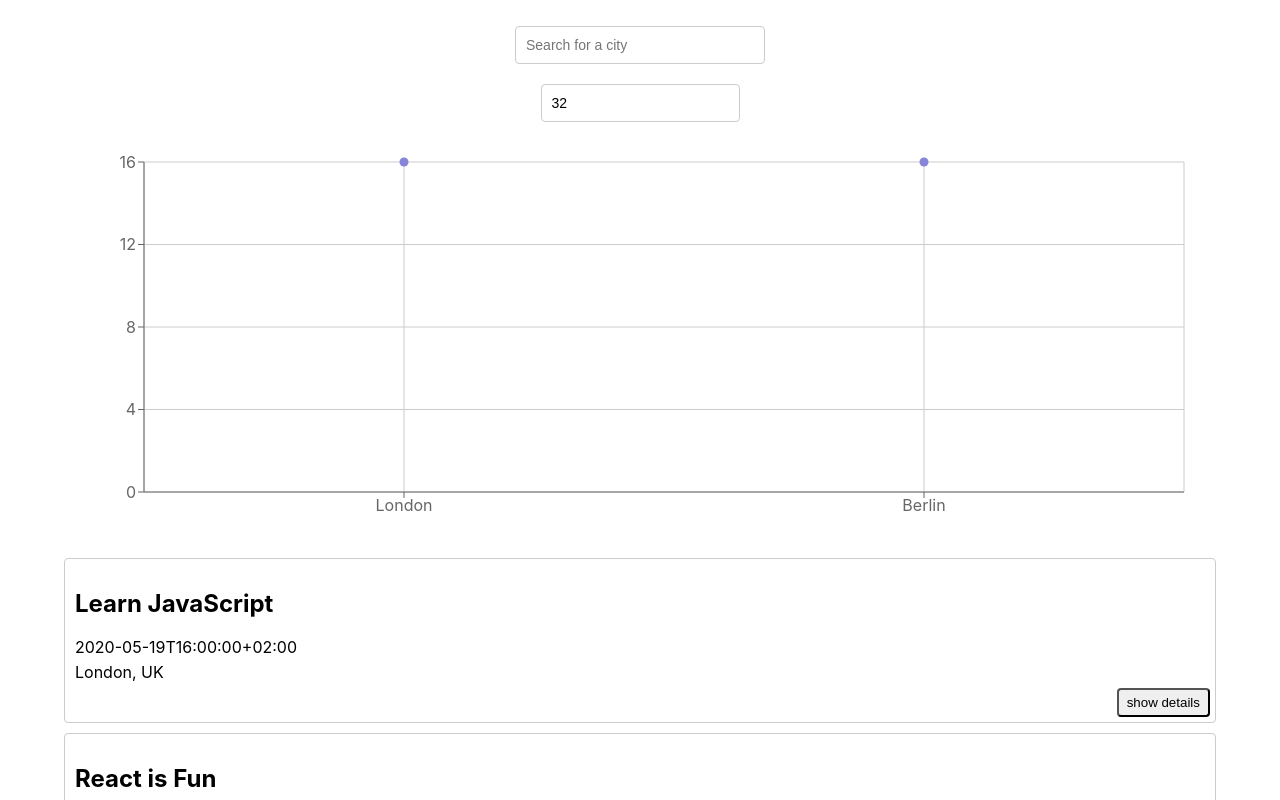
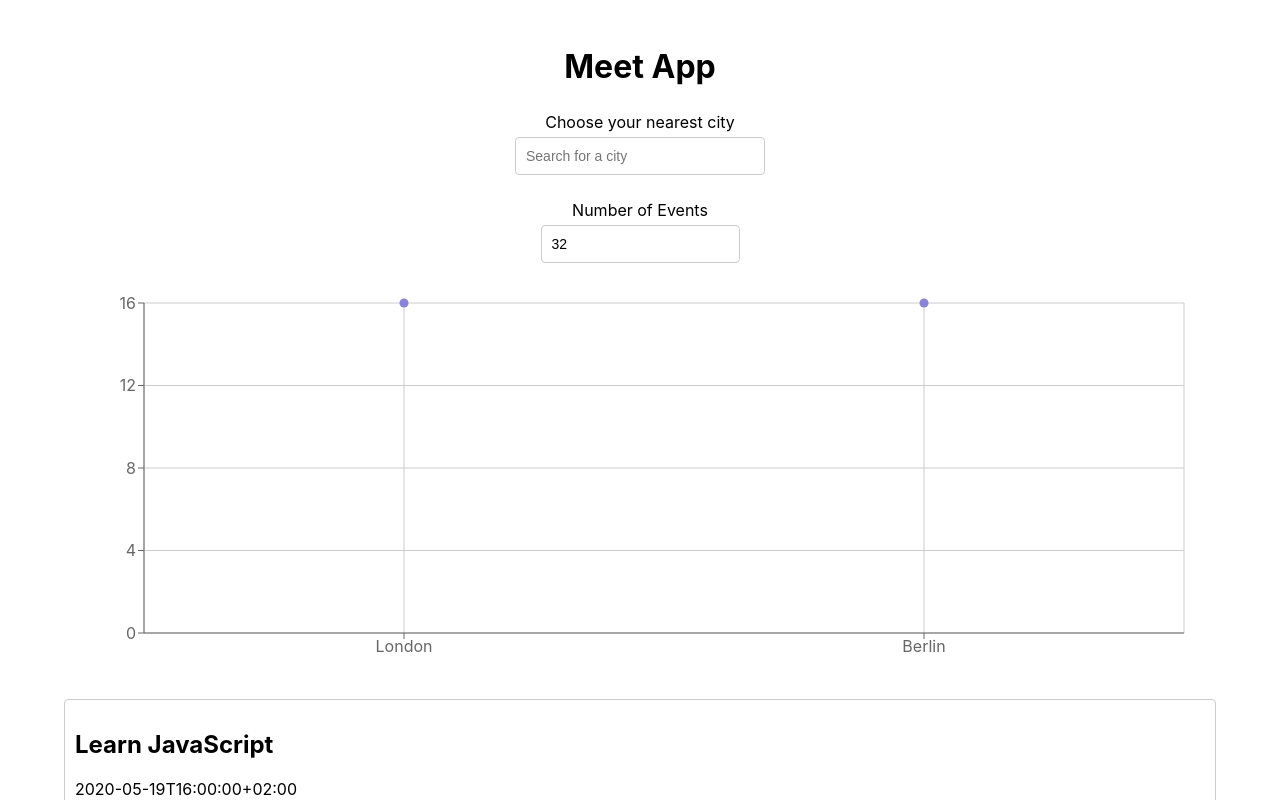
Before and after one commit to kjb92/meet, a React (Create React App) app: page / in a window 1280 px wide. Shown: the top 800 px of the page. Built offline with nearby package versions, Linux system fonts and the light colour scheme; what atatus-spa would draw is missing.

Commit message:
feat: Add descriptive page elements

```diff
--- a/src/App.js
+++ b/src/App.js
@@ -53,6 +53,7 @@ function App() {
 
   return (
     <div className="App">
+      <h1>Meet App</h1>
       <div className="alerts-container">
         {infoAlert.length ? <InfoAlert text={infoAlert}/> : null}
         {errorAlert.length ? <ErrorAlert text={errorAlert}/> : null}
--- a/src/components/CitySearch.js
+++ b/src/components/CitySearch.js
@@ -44,6 +44,7 @@ const CitySearch = ({ allLocations, setCurrentCity, setInfoAlert }) => {
 
   return (
     <div id="city-search">
+      <p role="label" for="city-search-input">Choose your nearest city</p>
       <input
         type="text"
         id="city-search-input"
--- a/src/components/NumberOfEvents.js
+++ b/src/components/NumberOfEvents.js
@@ -18,6 +18,7 @@ const NumberOfEvents = ( {numberOfEvents, handleNumberOfEventsChange, setErrorAl
 
   return (
     <div id="number-of-events">
+      <p role="label" for="number-of-events-input">Number of Events</p>
       <input
         type="text"
         id="number-of-events-input"
```
